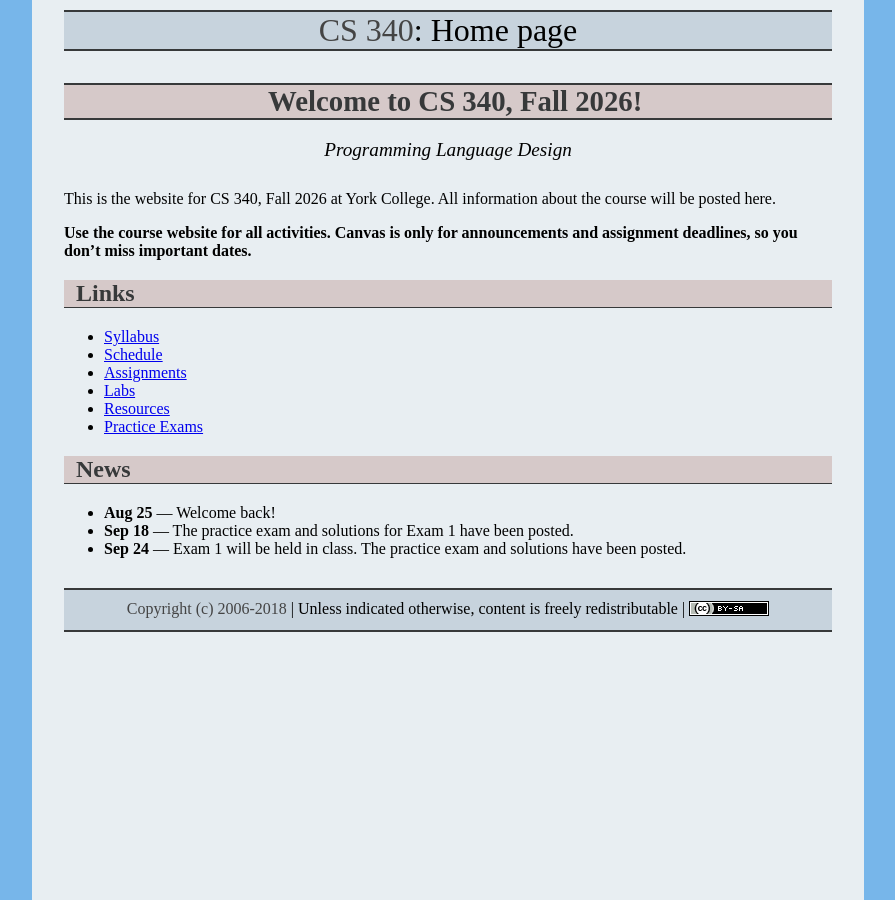
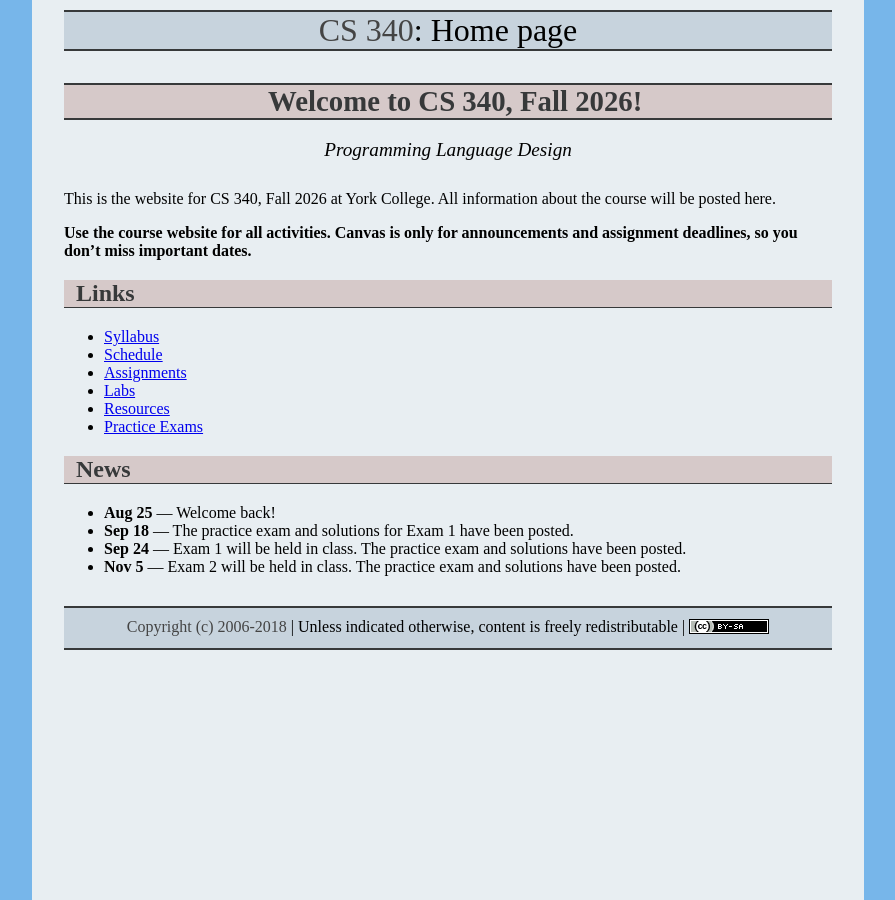
Before and after one commit to ycpcs/cs340-fall2026, a Jekyll site: the page built from index.md, in a window 1280 px wide. Shown: the whole page, without its empty margins (192-1087 px from the left). Built offline with Jekyll 4.4.1, drawn with Linux system fonts in a browser that asks for light colours.

Commit message:
Update index.md

```diff
--- a/index.md
+++ b/index.md
@@ -25,6 +25,7 @@ This is the website for CS 340, Fall 2026 at York College.  All information abou
 * **Aug 25** &mdash; Welcome back!
 * **Sep 18** &mdash; The practice exam and solutions for Exam 1 have been posted.
 * **Sep 24** &mdash; Exam 1 will be held in class. The practice exam and solutions have been posted.
+* **Nov 5** &mdash; Exam 2 will be held in class. The practice exam and solutions have been posted.
 
 
 <!--
```
